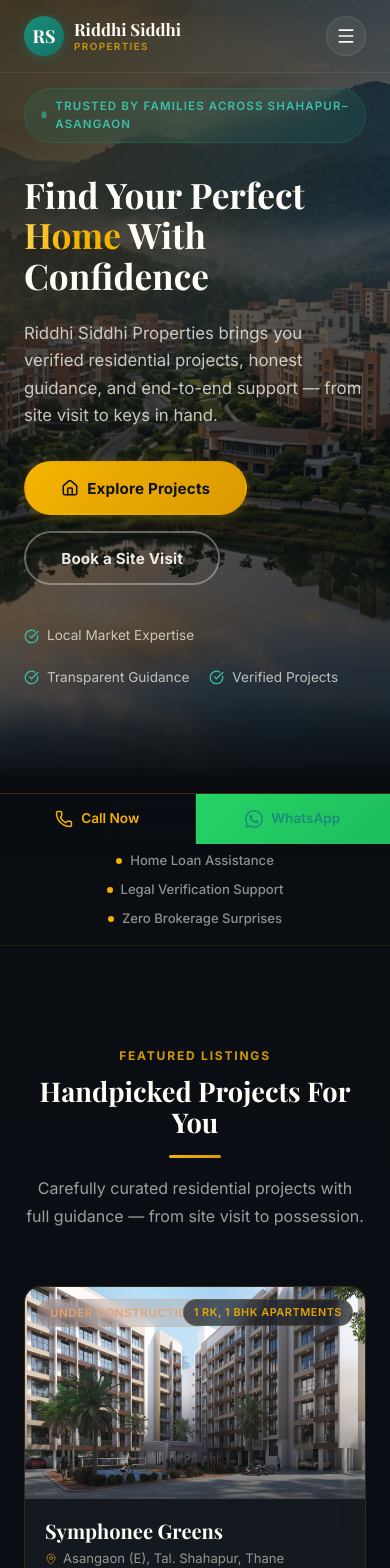
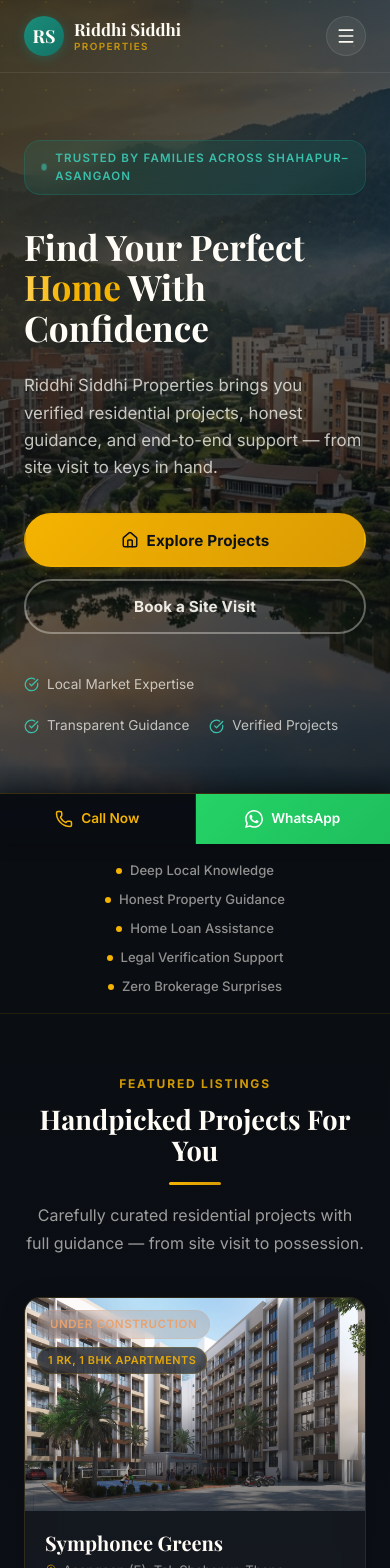
Before and after one commit to Darshil562002/riddhi-siddhi-properties, a Next.js app: page / in a window 390 px wide. Shown: the top 1568 px of the page. Built offline with nearby package versions, Linux system fonts and the light colour scheme.

Commit message:
Fix mobile view padding and badge overlap

```diff
--- a/src/app/globals.css
+++ b/src/app/globals.css
@@ -131,7 +131,7 @@ a:hover { color: var(--color-trust-dark); }
 .section-header {
   text-align: center;
   max-width: 640px;
-  margin: 0 auto 3.5rem;
+  margin: 0 auto 2.5rem;
 }
 
 .section-header .divider-gold { margin: 1rem auto; }
@@ -361,7 +361,7 @@ a:hover { color: var(--color-trust-dark); }
 /* ── Page Hero (inner pages) — Premium Dark ── */
 .page-hero {
   background: linear-gradient(135deg, #0E1218 0%, #1A2230 60%, #0E1218 100%);
-  padding: 6rem 0 4.5rem;
+  padding: 3.5rem 0 3rem;
   color: var(--color-text-inverse);
   text-align: center;
   position: relative;
--- a/src/app/page.tsx
+++ b/src/app/page.tsx
@@ -22,9 +22,9 @@ export default function HomePage() {
     <main>
       {/* ── HERO ── */}
       <section
-        className="relative min-h-[92vh] flex items-center overflow-hidden"
+        className="relative min-h-[100svh] flex items-start lg:items-center overflow-hidden"
         aria-label="Hero"
-        style={{ marginTop: "-72px" }} /* pull up behind transparent header */
+        style={{ marginTop: "-72px" }}
       >
         {/* Background image */}
         <Image
@@ -64,13 +64,16 @@ export default function HomePage() {
           }}
         />
 
-        <div className="container relative z-10 py-24 pt-36">
+        <div
+          className="container relative z-10 pb-12 lg:py-24"
+          style={{ paddingTop: "140px" }}
+        >
           <div className="grid lg:grid-cols-2 gap-12 items-center">
             {/* Content */}
             <div>
               {/* Trust chip */}
               <div
-                className="inline-flex items-center gap-2 px-4 py-2 rounded-full text-[0.72rem] font-semibold tracking-widest uppercase mb-8"
+                className="inline-flex items-center gap-2 px-4 py-2 rounded-2xl text-[0.72rem] font-semibold tracking-widest uppercase mb-8"
                 style={{
                   background: "rgba(26,141,122,0.15)",
                   color: "#3ABFAA",
@@ -91,9 +94,7 @@ export default function HomePage() {
               >
                 Find Your Perfect{" "}
                 <span className="gold-shimmer-text">Home</span>
-                {" "}With
-                <br />
-                Confidence
+                {" "}With Confidence
               </h1>
               <p
                 className="text-[1.05rem] leading-relaxed mb-8 max-w-lg font-sans"
@@ -104,10 +105,10 @@ export default function HomePage() {
                 visit to keys in hand.
               </p>
 
-              <div className="flex flex-wrap gap-4 mb-10">
+              <div className="flex flex-col sm:flex-row flex-wrap gap-3 mb-10">
                 <Link
                   href="/projects"
-                  className="btn btn-gold btn-lg"
+                  className="btn btn-gold btn-lg w-full sm:w-auto justify-center"
                   id="hero-explore-btn"
                 >
                   <Home size={18} />
@@ -115,7 +116,7 @@ export default function HomePage() {
                 </Link>
                 <Link
                   href="/contact#site-visit"
-                  className="btn btn-outline-white btn-lg"
+                  className="btn btn-outline-white btn-lg w-full sm:w-auto justify-center"
                   id="hero-visit-btn"
                 >
                   Book a Site Visit
@@ -247,7 +248,7 @@ export default function HomePage() {
 
       {/* ── FEATURED PROJECTS ── */}
       <section
-        className="py-24"
+        className="py-14 lg:py-24"
         style={{ background: "linear-gradient(180deg, #0A0D12 0%, #0F1520 100%)" }}
         id="featured-projects"
         aria-labelledby="projects-heading"
@@ -294,7 +295,7 @@ export default function HomePage() {
 
       {/* ── STATS ── */}
       <section
-        className="py-20"
+        className="py-12 lg:py-20"
         style={{
           background:
             "linear-gradient(135deg, #0F1520 0%, #1A2230 50%, #0F1520 100%)",
@@ -334,7 +335,7 @@ export default function HomePage() {
 
       {/* ── WHY CHOOSE US ── */}
       <section
-        className="py-24"
+        className="py-14 lg:py-24"
         style={{ background: "linear-gradient(180deg, #0F1520 0%, #0A0D12 100%)" }}
         id="why-choose"
         aria-labelledby="why-heading"
@@ -422,7 +423,7 @@ export default function HomePage() {
 
       {/* ── BUYER HELP SHORTCUTS ── */}
       <section
-        className="py-24"
+        className="py-14 lg:py-24"
         style={{ background: "#0A0D12" }}
         id="buyer-help-shortcuts"
         aria-labelledby="buyer-help-heading"
@@ -522,7 +523,7 @@ export default function HomePage() {
 
       {/* ── TESTIMONIALS ── */}
       <section
-        className="py-24"
+        className="py-14 lg:py-24"
         style={{
           background:
             "linear-gradient(135deg, #0F1520 0%, #1A2230 50%, #0F1520 100%)",
@@ -634,7 +635,7 @@ export default function HomePage() {
 
       {/* ── CTA BANNER ── */}
       <section
-        className="py-24"
+        className="py-14 lg:py-24"
         style={{ background: "#0A0D12" }}
         aria-label="Call to action"
       >
--- a/src/components/layout/Footer.tsx
+++ b/src/components/layout/Footer.tsx
@@ -225,6 +225,7 @@ export default function Footer() {
           className="flex-1 flex items-center justify-center gap-2 py-3.5 text-[0.85rem] font-semibold text-white no-underline"
           style={{
             background: "linear-gradient(135deg, #25D366 0%, #1ebe5d 100%)",
+            color: "#ffffff"
           }}
           id="mobile-sticky-whatsapp"
         >
--- a/src/components/ui/ProjectCard.tsx
+++ b/src/components/ui/ProjectCard.tsx
@@ -54,9 +54,10 @@ export default function ProjectCard({ project, titleTag: Tag = "h3" }: ProjectCa
             background: "linear-gradient(to top, rgba(10,13,18,0.55) 0%, transparent 50%)",
           }}
         />
-        {/* Status badge */}
+        {/* Badges */}
+        <div className="absolute top-3 left-3 flex flex-col gap-2 items-start z-20 pr-3">
           <span
-          className="absolute top-3 left-3 px-3 py-1 rounded-full text-[0.72rem] font-semibold uppercase tracking-wider backdrop-blur-sm"
+            className="px-3 py-1 rounded-full text-[0.72rem] font-semibold uppercase tracking-wider backdrop-blur-sm"
             style={{
               background: badge.bg,
               color: badge.color,
@@ -65,9 +66,8 @@ export default function ProjectCard({ project, titleTag: Tag = "h3" }: ProjectCa
           >
             {project.statusLabel}
           </span>
-        {/* Type badge top right */}
           <span
-          className="absolute top-3 right-3 px-2.5 py-1 rounded-full text-[0.68rem] font-semibold uppercase tracking-wider backdrop-blur-sm"
+            className="px-2.5 py-1 rounded-full text-[0.68rem] font-semibold uppercase tracking-wider backdrop-blur-sm"
             style={{
               background: "rgba(14,18,24,0.65)",
               color: "rgba(245,179,1,0.90)",
@@ -76,6 +76,7 @@ export default function ProjectCard({ project, titleTag: Tag = "h3" }: ProjectCa
           >
             {project.type}
           </span>
+        </div>
       </div>
 
       {/* Body */}
```
Lines whose indentation alone changed are shown as unchanged.
